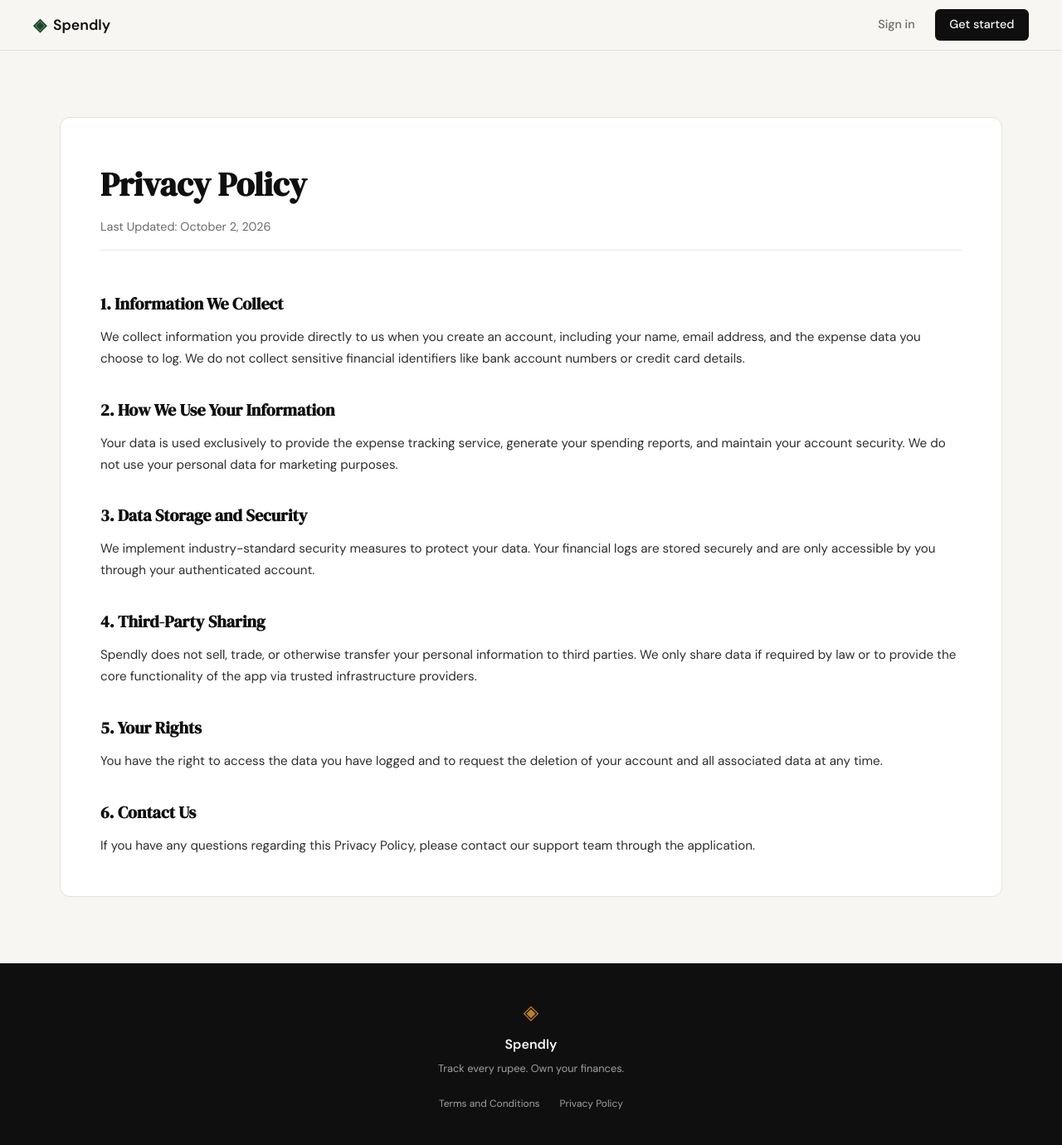
After one commit to vincent-silveira/spendly, a Flask app: page /policy in a window 1280 px wide. The commit adds this page. Shown: the whole page at 83% size. Run offline with Flask 3, Linux system fonts and the light colour scheme.

Commit message:
landing: add privacy policy page and route

```diff
--- a/app.py
+++ b/app.py
@@ -25,6 +25,11 @@ def login():
 @app.route("/terms")
 def terms():
     return render_template("terms.html")
+
+
+@app.route("/policy")
+def policy():
+    return render_template("policy.html")
 
 
 # ------------------------------------------------------------------ #
--- a/templates/base.html
+++ b/templates/base.html
@@ -35,8 +35,8 @@
             <span class="footer-name">Spendly</span>
             <p class="footer-copy">Track every rupee. Own your finances.</p>
             <div class="footer-links">
-                <a href="#">Terms and Conditions</a>
-                <a href="#">Privacy Policy</a>
+                <a href="{{ url_for('terms') }}">Terms and Conditions</a>
+                <a href="{{ url_for('policy') }}">Privacy Policy</a>
             </div>
         </div>
     </footer>
--- /dev/null
+++ b/templates/policy.html
@@ -0,0 +1,44 @@
+{% extends "base.html" %}
+
+{% block title %}Privacy Policy — Spendly{% endblock %}
+
+{% block content %}
+<section class="terms-section">
+    <div class="terms-container">
+        <h1 class="terms-title">Privacy Policy</h1>
+        <p class="terms-last-updated">Last Updated: October 2, 2026</p>
+
+        <div class="terms-content">
+            <div class="terms-block">
+                <h2>1. Information We Collect</h2>
+                <p>We collect information you provide directly to us when you create an account, including your name, email address, and the expense data you choose to log. We do not collect sensitive financial identifiers like bank account numbers or credit card details.</p>
+            </div>
+
+            <div class="terms-block">
+                <h2>2. How We Use Your Information</h2>
+                <p>Your data is used exclusively to provide the expense tracking service, generate your spending reports, and maintain your account security. We do not use your personal data for marketing purposes.</p>
+            </div>
+
+            <div class="terms-block">
+                <h2>3. Data Storage and Security</h2>
+                <p>We implement industry-standard security measures to protect your data. Your financial logs are stored securely and are only accessible by you through your authenticated account.</p>
+            </div>
+
+            <div class="terms-block">
+                <h2>4. Third-Party Sharing</h2>
+                <p>Spendly does not sell, trade, or otherwise transfer your personal information to third parties. We only share data if required by law or to provide the core functionality of the app via trusted infrastructure providers.</p>
+            </div>
+
+            <div class="terms-block">
+                <h2>5. Your Rights</h2>
+                <p>You have the right to access the data you have logged and to request the deletion of your account and all associated data at any time.</p>
+            </div>
+
+            <div class="terms-block">
+                <h2>6. Contact Us</h2>
+                <p>If you have any questions regarding this Privacy Policy, please contact our support team through the application.</p>
+            </div>
+        </divC>
+    </divC>
+</section>
+{% endblock %}
```
